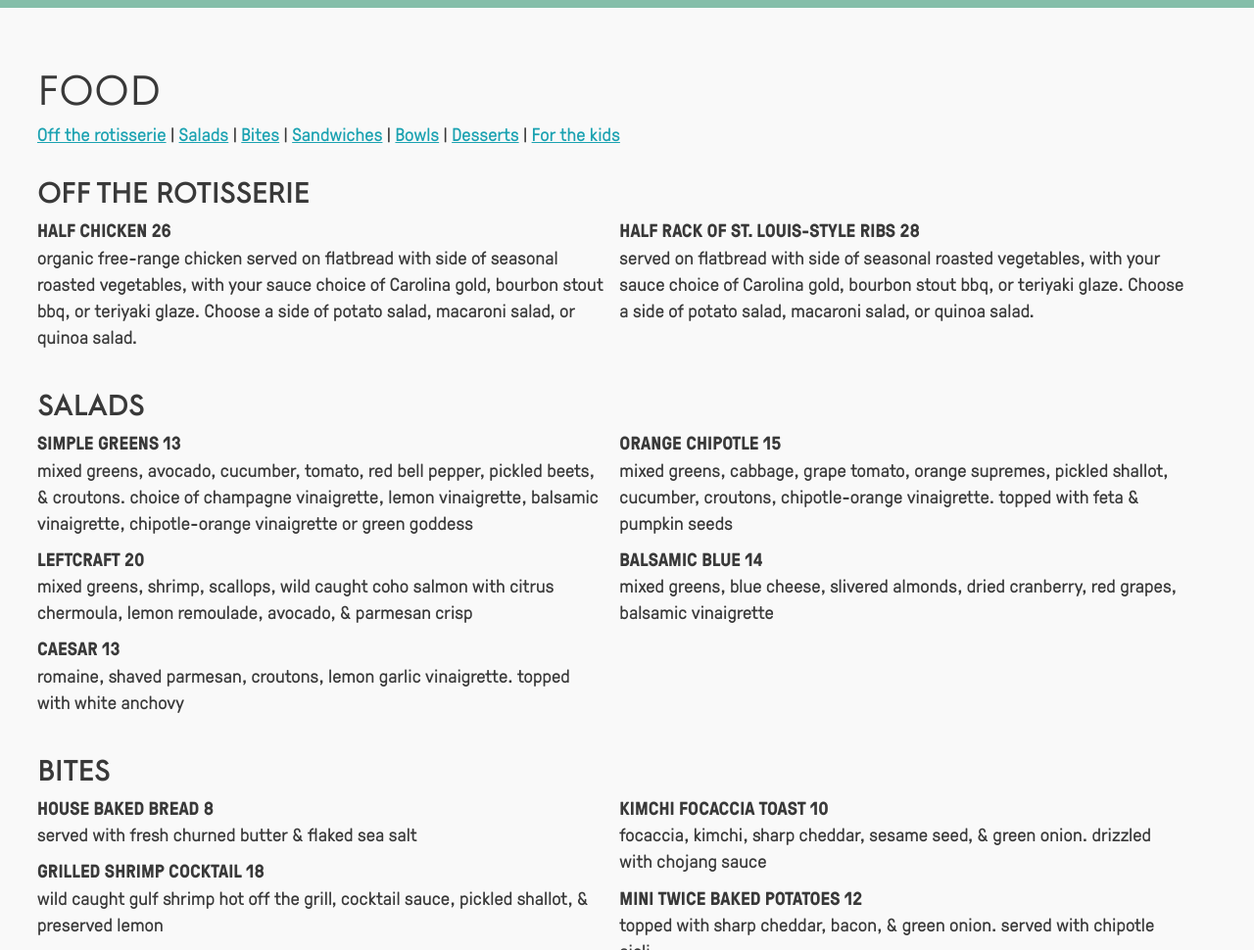
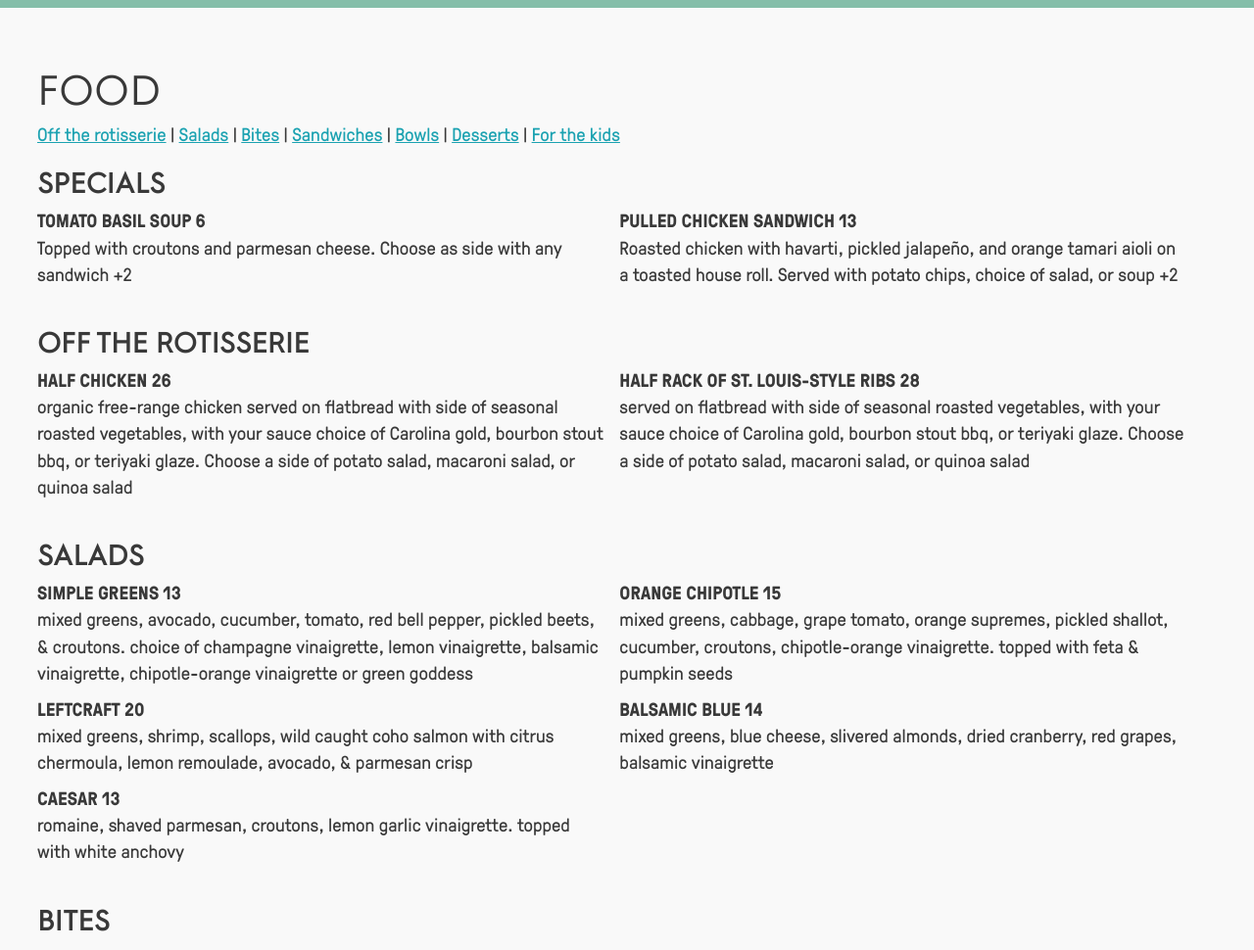
Before and after one commit to leftcraft/leftcraft.github.io, a plain HTML site: page index.html in a window 1280 px wide. Shown: the part 4343-5313 px from the top of the page at 98% size. Drawn offline with Linux system fonts and the light colour scheme; some packages are replaced by stand-ins of ours; no server answers.

Commit message:
specials

```diff
--- a/index.html
+++ b/index.html
@@ -213,16 +213,30 @@
         <h1>FOOD</h1>
         <p id="menuLinks"><a href="#rotisserie">Off the rotisserie</a> | <a href="#salads">Salads</a> | <a href="#bites">Bites</a> | <a href="#sandwiches">Sandwiches</a> | <a href="#bowls">Bowls</a> | <a href="#dessert">Desserts</a> | <a href="#kids">For the kids</a>
         <div class="foodSection">
+
+            <h2 id="rotisserie">Specials</h2>
+            <ul class="column1">
+                <li class="food_item">Tomato Basil Soup 6</li>
+                    <li class="food_description">Topped with croutons and parmesan cheese. Choose as side with any sandwich +2 </li>
+                    <li class="spacemaker"></li>
+            </ul>
+            <ul class="column2">
+                <li class="food_item">Pulled Chicken Sandwich 13</li>
+                    <li class="food_description">Roasted chicken with havarti, pickled jalapeño, and orange tamari aioli on a toasted house roll. Served with potato chips, choice of salad, or soup +2</li>
+                    <li class="spacemaker"></li>
+            </ul>
+        </div><!--rotisserie-->
+
             <h5 class="anchor" id="rotisserie"></h5>
             <h2 id="rotisserie">Off the rotisserie</h2>
             <ul class="column1">
                 <li class="food_item">HALF CHICKEN  26</li>
-                    <li class="food_description"> organic free-range chicken served on flatbread with side of seasonal roasted vegetables, with your sauce choice of Carolina gold, bourbon stout bbq, or teriyaki glaze. Choose a side of potato salad, macaroni salad, or quinoa salad. </li>
+                    <li class="food_description"> organic free-range chicken served on flatbread with side of seasonal roasted vegetables, with your sauce choice of Carolina gold, bourbon stout bbq, or teriyaki glaze. Choose a side of potato salad, macaroni salad, or quinoa salad </li>
                     <li class="spacemaker"></li>
             </ul>
             <ul class="column2">
                    <li class="food_item">HALF RACK OF ST. LOUIS-STYLE RIBS  28</li>
-                    <li class="food_description">served on flatbread with side of seasonal roasted vegetables, with your sauce choice of Carolina gold, bourbon stout bbq, or teriyaki glaze. Choose a side of potato salad, macaroni salad, or quinoa salad. </li>
+                    <li class="food_description">served on flatbread with side of seasonal roasted vegetables, with your sauce choice of Carolina gold, bourbon stout bbq, or teriyaki glaze. Choose a side of potato salad, macaroni salad, or quinoa salad </li>
                     <li class="spacemaker"></li>
             </ul>
         </div><!--rotisserie-->
```
